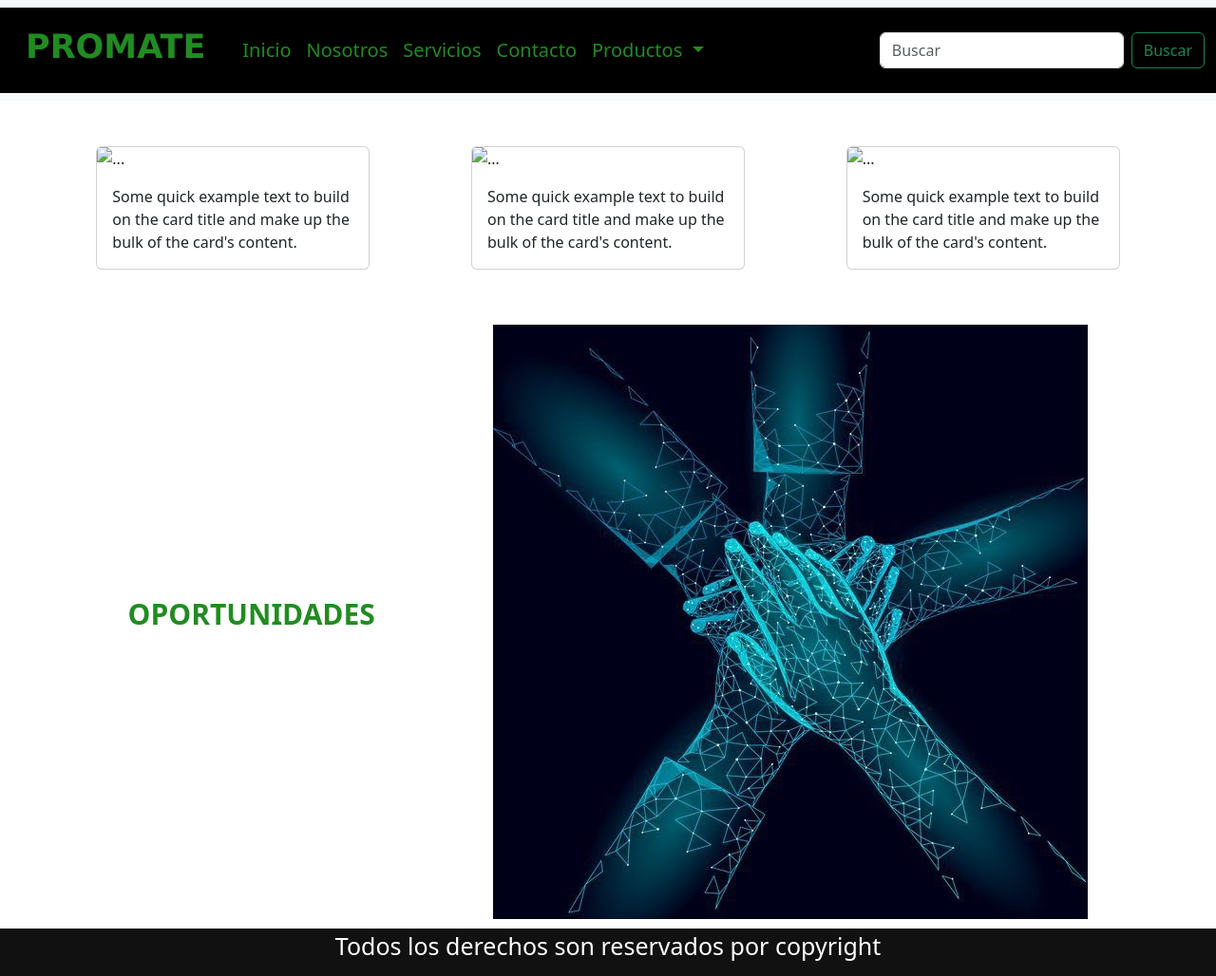
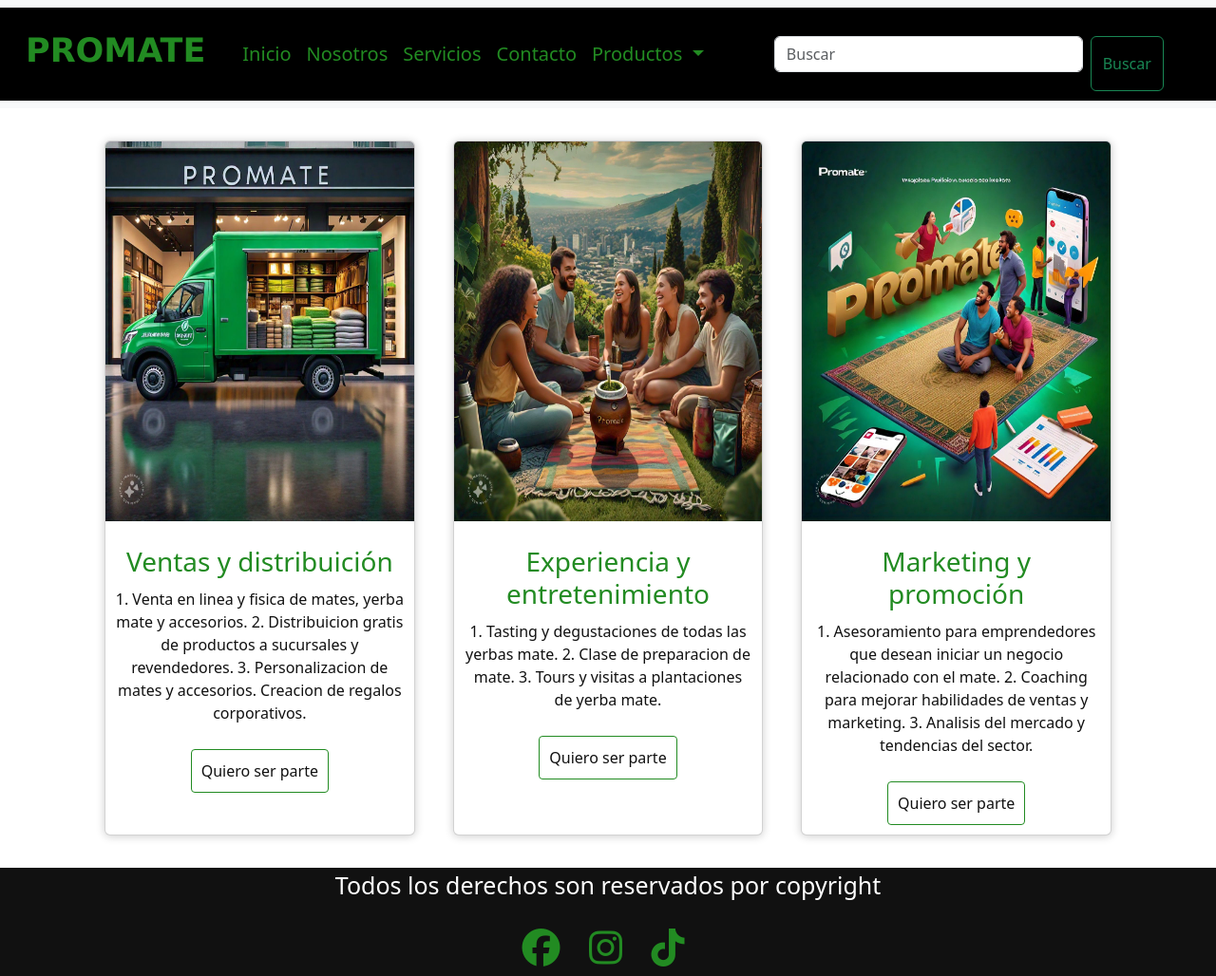
Before and after one commit to brianbazann23/PROMATE, a plain HTML site: page pages/servicios.html in a window 1280 px wide. Shown: the top 1028 px of the page at 95% size. Drawn offline with nearby package versions, Linux system fonts and the light colour scheme.

Commit message:
mi primer commit

```diff
--- a/css/style.css
+++ b/css/style.css
@@ -3,9 +3,9 @@
     padding: 0;
     box-sizing: 0;
 }*
+
 /*! HEADER */
 header{
-    position: sticky;
     top: 0;
 }
 header nav .container-fluid{
@@ -20,6 +20,16 @@
     font-weight: bold;
     padding: 15px;
 }
+.navbar-nav .nav-link {
+    transition: background-color 0.6s, color 0.3s;
+}
+
+.dropdown-menu .dropdown-item:hover{
+    background-color: forestgreen;
+    color: #fff;
+    border-radius: 4px;
+}
+
 
 a.nav-link{
     font-size: 20px;
@@ -140,22 +150,113 @@
 }
 
 /* !---------------SERVICIOS--------------- */
-.oportunidad{
+.card-servicios{
+    width: 100%;
+    height: 100vh;
     display: flex;
-    justify-content: space-evenly;
+    justify-content: center;
     align-items: center;
+}
+.container-tarj{
+    width: 100%;
+    display: flex;
+    max-width: 1100px;
+}
+
+.card{
+    width: 350px;
+    margin: 20px;
+    border-radius: 6px;
+    overflow: hidden;
+    background: #fff;
+    box-shadow: 0px 1px 10px rgba(0, 0 ,0 , 0.2);
+    cursor: default;
+    transition: all 400ms ease;
+    max-width: 90%;
+}
+.card:hover{
+    box-shadow: 5px 5px 20px rgba(0, 0, 0, 0.4);
+    transform: translateY(-3%);
+}
+.card img{
+    width: 100%;
+    height: 400px;
+}
+
+.card .contenido{
+    padding: 10px;
+    text-align: center;
+
+}
+.card .contenido p{
+    line-height: 1.5;
+    color: #111;
+}
+
+.card .contenido h3{
+    font-weight: 300;
+    margin-bottom: 10px;
+    color: forestgreen;
+}
+
+.card .contenido a{
+    text-decoration: none;
+    display: inline-block;
+    padding: 10px;
+    margin-top: 10px;
+    color: #111;
+    border: 1px solid #228b22;
+    border-radius: 4px;
+    transition: all 400ms ease;
+}
+.card .contenido a:hover{
+    background: #228b22;
+    color: #fff;
+}
+
+/* !------------------CONTACTOS */
+.fondo-contac{
+    background-image: url(../img/fondocontacto.jpeg);
+    height: 70vh;
+    background-attachment: fixed;
+    margin: 0;
+    font-family: 'Lucida Sans', 'Lucida Sans Regular', 'Lucida Grande', 'Lucida Sans Unicode', Geneva, Verdana, sans-serif;
+}
+form{
+    width: 450px;
+    margin: auto;
+    background: rgba(0,0,0 ,0.4 );
+    padding: 10px 20px;
+    box-sizing: border-box;
+    margin-top: 20px;
+    border-radius: 7px;
+}
+
+h2{
+    text-align: center;
+    margin: 0;
+    font-size: 30px;
+    margin-bottom: 20px;
+}
+input, textarea{
+width: 100%;
+margin-bottom: 20px;
+padding: 7px;
+box-sizing: border-box;
+font-size: 17px;
+}
+textarea{
+    min-height: 100px;
+    max-height: 200px;
+    max-width: 100%;
+}
+#botonn{
+    background: #31384a;
+    color: #fff;
     padding: 10px;
 }
-
-
-.oportunidad div h2{
-    font-size: 30px;
-    font-weight: bolder;
-    color: forestgreen;
-    text-align: center;
-}
-.bienvenidos p{
-    font-size: 20px;
+#botonn:hover{
+    background: #228b22;
 }
 
 
@@ -198,4 +299,11 @@
 
 
 
-/*? MEDIAS QUERIES NOSOTROS */
+/*? MEDIAS QUERIES contacto*/
+
+@media screen and (max-width: 480px){
+    form{
+        width:100%
+
+    }
+}
--- a/pages/servicios.html
+++ b/pages/servicios.html
@@ -64,35 +64,47 @@
         </nav>
     </header>
     <main>
-        <section class="d-flex justify-content-around m-5">
-            <div class="card" style="width: 18rem;">
-                <img src="..." class="card-img-top" alt="...">
-                <div class="card-body">
-                    <p class="card-text">Some quick example text to build on the card title and make up the bulk of the
-                        card's content.</p>
+        <section class="card-servicios">
+            <div class="container-tarj">
+                <div class="card">
+                    <figure>
+                        <img src="../img/servicio1..jpeg">
+                    </figure>
+                    <div class="contenido">
+                        <h3>Ventas y distribuición</h3>
+                        <p>1. Venta en linea y fisica de mates, yerba mate y accesorios.
+                            2. Distribuicion gratis de productos a sucursales y revendedores.
+                        3. Personalizacion de mates y accesorios. Creacion de regalos corporativos.</p>
+                        <a href="../pages/contacto.html">Quiero ser parte</a>
+                    </div>
+                </div>
+                <div class="card">
+                    <figure>
+                        <img src="../img/servcio 2.jpeg">
+                    </figure>
+                    <div class="contenido">
+                        <h3>Experiencia y entretenimiento</h3>
+                        <p> 1. Tasting y degustaciones de todas las yerbas mate.
+                            2. Clase de preparacion de mate.
+                            3. Tours y visitas a plantaciones de yerba mate.
+                        </p>
+                        <a href="../pages/contacto.html">Quiero ser parte</a>
+                    </div>
+                </div>
+                <div class="card">
+                    <figure>
+                        <img src="../img/servicio 3.jpeg">
+                    </figure>
+                    <div class="contenido">
+                        <h3>Marketing y promoción</h3>
+                        <p> 1. Asesoramiento para emprendedores que desean iniciar un negocio relacionado con el mate.
+                            2. Coaching para mejorar  habilidades de ventas y marketing.
+                        3. Analisis del mercado y tendencias del sector.
+                        </p>
+                        <a href="../pages/contacto.html">Quiero ser parte</a>
+                    </div>
                 </div>
             </div>
-            <div class="card" style="width: 18rem;">
-                <img src="..." class="card-img-top" alt="...">
-                <div class="card-body">
-                    <p class="card-text">Some quick example text to build on the card title and make up the bulk of the
-                        card's content.</p>
-                </div>
-            </div>
-            <div class="card" style="width: 18rem;">
-                <img src="..." class="card-img-top" alt="...">
-                <div class="card-body">
-                    <p class="card-text">Some quick example text to build on the card title and make up the bulk of the
-                        card's content.</p>
-                </div>
-            </div>
-        </section>
-        <section class="oportunidad">
-            <div>
-            <h2>OPORTUNIDADES</h2>
-            <p></p>
-            </div>
-            <img src="../img/X111.jpeg" alt="">
         </section>
     </main>
     <footer>
```
Also changed, not shown: pages/contacto.html (+9 -2 lines), img/bpromate-gradient-haikei (1).png (added), img/fondo servicio.png (added), img/fondocampoia2.jpeg (added), img/fondocontacto.jpeg (added), img/servcio 2.jpeg (added), img/servicio 3.jpeg (added), img/servicio 34.002.png (added), img/servicio1..jpeg (added), 1 other file.
